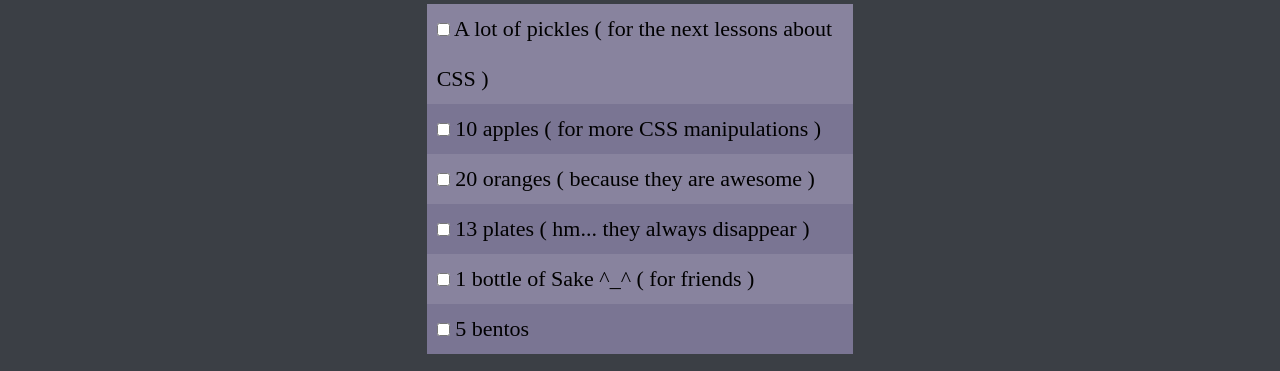
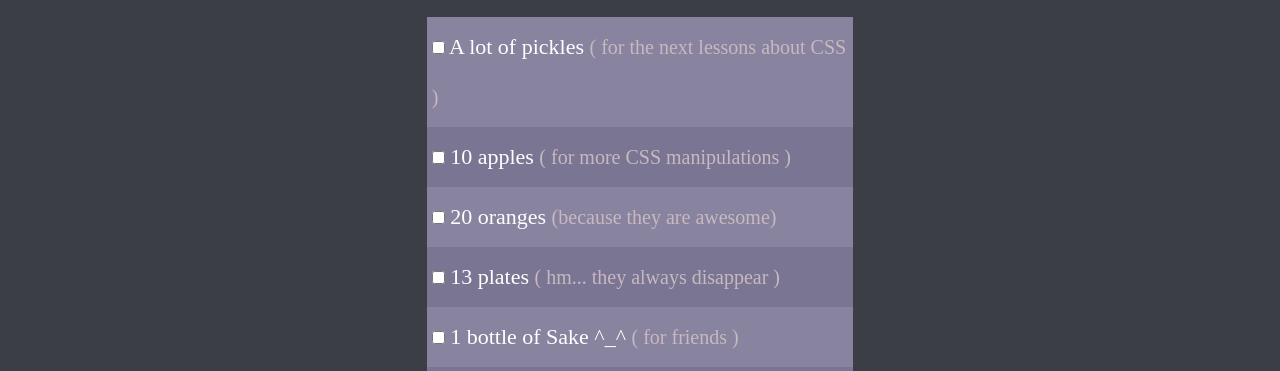
Before and after one commit to pvttrix/hw3_2, a plain HTML site: page index.html in a window 1280 px wide. Shown: the part 116-487 px from the top of the page. Drawn offline with Linux system fonts and the light colour scheme.

Commit message:
sec comm

```diff
--- a/css/main.css
+++ b/css/main.css
@@ -14,6 +14,7 @@ body {
     margin: 20px auto;
     width:100%;
     font-size: 22px;
+    color:white;
 }
 
 .check {
@@ -21,6 +22,11 @@ body {
     background-color: #88839e;
     line-height: 50px;
     padding-left:10px;
+    padding:5px 5px;
+}
+
+.checkbox label:active{
+    background-color: rgb(184, 130, 147);
 }
 
 .check:hover{
@@ -33,8 +39,9 @@ body {
     background-color: #7a7593;
 }
 
-input:checked + span{
+input:checked + span {
     text-decoration: line-through;
+    color:#a3a0b5 !important;
 }
 
 header {
@@ -67,3 +74,17 @@ header {
     font-size: 30px;
     padding:15px;
 }
+
+span > span {
+    font-size: 20px;
+    color:#c8b9c1;
+    text-decoration: inherit;
+}
+
+ span > span::after {
+    content:")";
+}
+
+span > span::before {
+    content:"(";
+}
--- a/index.html
+++ b/index.html
@@ -4,7 +4,7 @@
     <meta charset="UTF-8">
     <meta name="viewport" content="width=device-width, initial-scale=1.0">
     <link rel="stylesheet" href="css/main.css">
-    <title>Document</title>
+    <title>List</title>
 </head>
 <body>
     <div class="content">
@@ -18,23 +18,23 @@
         <div class="checkbox">
             <label class="check">
                  <input type="checkbox" class="check__input">
-                 <span>A lot of pickles ( for the next lessons about CSS )</span>
+                 <span>A lot of pickles <span> for the next lessons about CSS </span></span>
             </label>
             <label class="check">
                 <input type="checkbox" class="check__input">
-                <span>10 apples ( for more CSS manipulations )</span>
+                <span>10 apples <span> for more CSS manipulations </span></span>
             </label>
             <label class="check">
                 <input type="checkbox" class="check__input">
-                <span>20 oranges ( because they are awesome )</span>
+                <span>20 oranges <span>because they are awesome</span></span>
             </label>
             <label class="check">
                 <input type="checkbox" class="check__input">
-                <span>13 plates ( hm... they always disappear )</span>
+                <span>13 plates <span> hm... they always disappear </span></span>
             </label>
             <label class="check">
                 <input type="checkbox" class="check__input">
-            <span>1 bottle of Sake ^_^ ( for friends )</span>
+            <span>1 bottle of Sake ^_^ <span>  for friends </span></span>
             </label>
             <label class="check">
                 <input type="checkbox" class="check__input">
```
